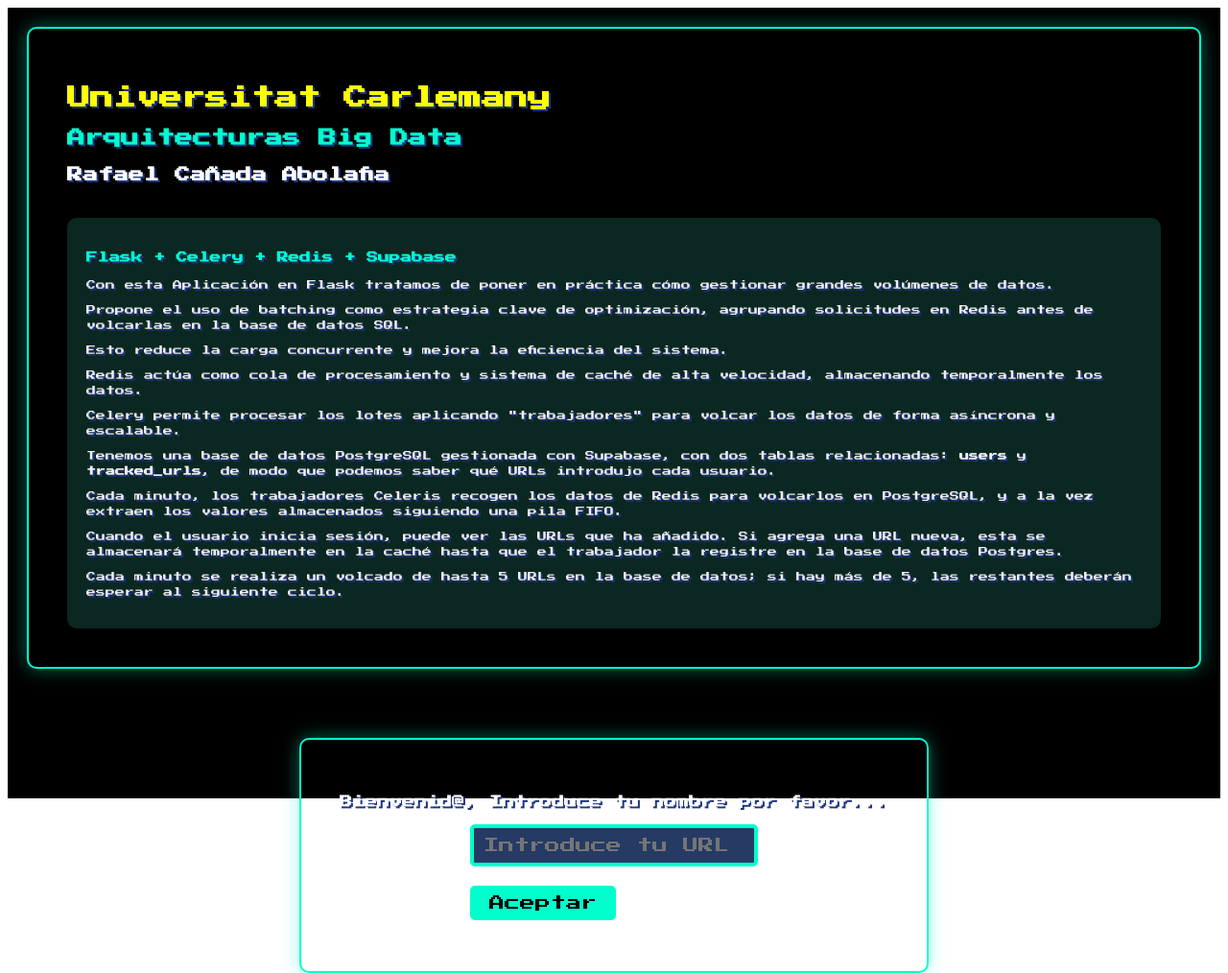
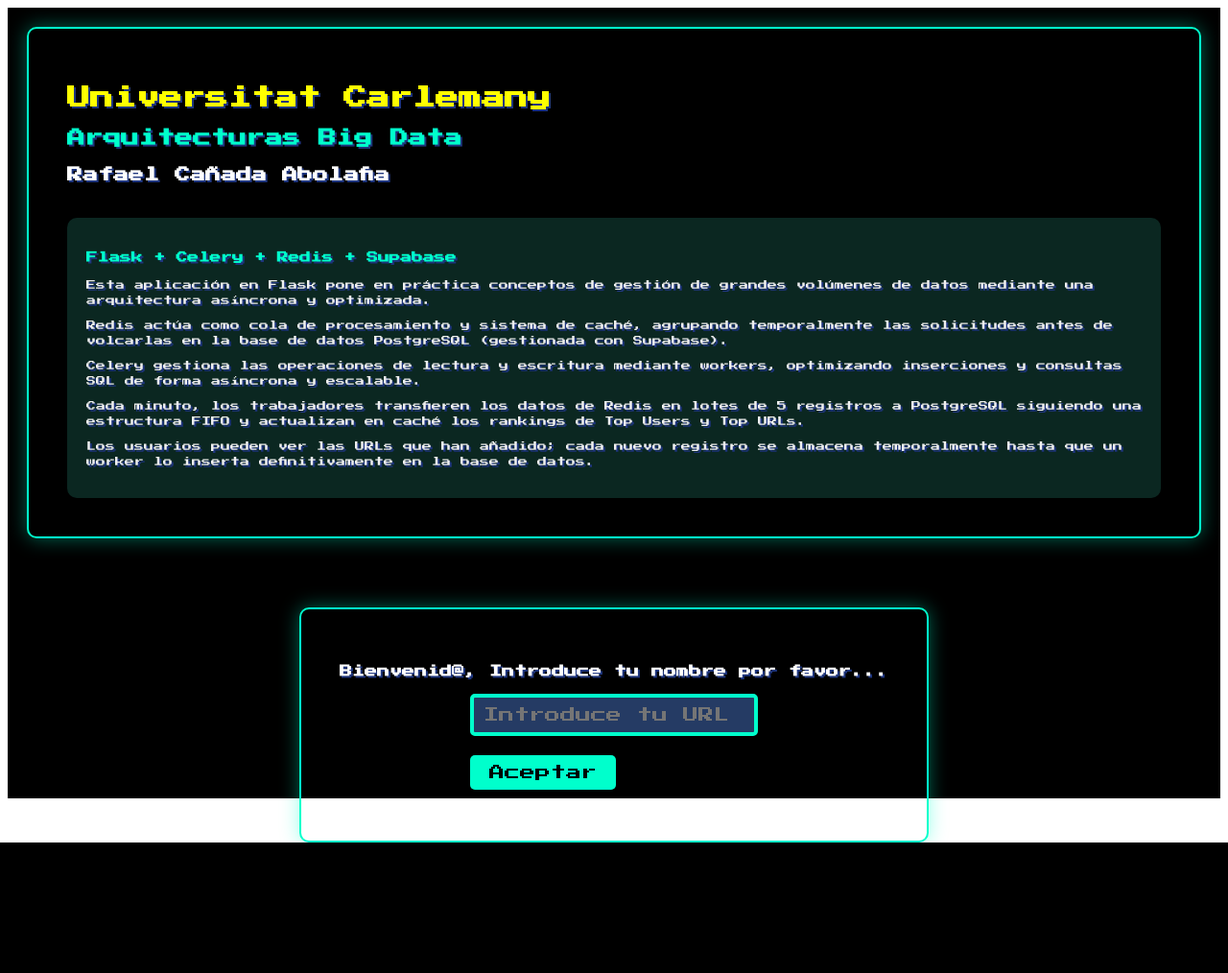
Before and after one commit to falin23333/Arquitecturas_Big_data, a Flask app: page / in a window 1280 px wide. Shown: the whole page at 96% size. After the commit the page ends 878 px from the top, so only its background shows below. Run offline with Flask 3, Linux system fonts and the light colour scheme; some libraries are stand-ins or nearby versions.

Commit message:
final_commit

```diff
--- a/my_flask_app/app/app.py
+++ b/my_flask_app/app/app.py
@@ -7,7 +7,7 @@
 from zoneinfo import ZoneInfo
 import json
 import os
-from tasks import get_tracked_urls_from_redis
+
 "docker run -d --name redis-stack-5 -p 6379:6379 -p 8001:8001 redis/redis-stack:latest"
 REDIS_HOST = os.getenv("REDIS_HOST", "redis")
 REDIS_PORT = int(os.getenv("REDIS_PORT", 6379))
@@ -80,6 +80,38 @@
         except Exception as e:
             print(f"Error al procesar item: {item} -> {e}")
     return tracked_data
+
+def get_tracke_top_url_from_redis():
+    pipe = redis_conn.pipeline()
+    pipe.lrange("top_urls", 0, -1)
+    urls_tracked_from_redis = pipe.execute()
+    url_items = urls_tracked_from_redis[0] or []
+
+    tracked_data = []
+    for item in url_items:
+        try:
+            data = json.loads(item)  # decode JSON
+            tracked_data.append((data["url"], data["visits"]))
+        except Exception as e:
+            print(f"Error al procesar item: {item} -> {e}")
+    return tracked_data
+
+
+def get_tracke_top_users_from_redis():
+    pipe = redis_conn.pipeline()
+    pipe.lrange("top_users", 0, -1)
+    users_tracked_from_redis = pipe.execute()
+    users_items = users_tracked_from_redis[0] or []
+
+    tracked_data = []
+    for item in users_items:
+        try:
+            data = json.loads(item)
+            tracked_data.append((data["username"], data["count"]))
+        except Exception as e:
+            print(f"Error al procesar item: {item} -> {e}")
+    return tracked_data
+
 #################################
 
 
@@ -122,38 +154,14 @@
         print(f"NO EXISTE EL USUARIO {e}")
     finally:
         conn.close()
-def top_users_post():
-    try:
-        conn = connect_to_database()
-        cursor = conn.cursor()
-        cursor.execute("""SELECT u.usuario, COUNT(t.id_user) AS total_urls
-                        FROM users u
-                        LEFT JOIN tracked_urls t ON u.id = t.id_user
-                        GROUP BY u.usuario
-                        ORDER BY total_urls DESC""")
-        result = cursor.fetchall()
-        return result
 
-    except Exception as e:
-        print(f"NO EXISTE EL USUARIO {e}")
-    finally:
-        conn.close()
-def top_urls():
-    try:
-        conn = connect_to_database()
-        cursor = conn.cursor()
-        cursor.execute("""SELECT url, COUNT(*) AS total_veces FROM
-                        tracked_urls GROUP BY url ORDER BY total_veces DESC;""")
-        result = cursor.fetchall()
-        return result
-
-    except Exception as e:
-        print(f"NO EXISTE EL USUARIO {e}")
-    finally:
-        conn.close()
 def is_valid_url(url: str) -> bool:
     pattern = r"^(https?:\/\/)?(www\.)?[a-zA-Z0-9]+\.[a-zA-Z]+$"
     return bool(re.fullmatch(pattern, url))  # Comprueba si la URL cumple el patrón
+
+#########################################code################################################
+###############################################################################################
+
 
 @app.route("/", methods=['GET', 'POST'])
 def home():
@@ -167,20 +175,21 @@
 
             idd = find_name_to_database(nombre)
 
-            tracked_urls_user = find_urls_from_user_to_database(idd[0])
+            #tracked_urls_user = find_urls_from_user_to_database(idd[0])
+            tracked_urls_user = []
             session["idd"] = idd
-            top_users = top_users_post()
+            top_users = get_tracke_top_users_from_redis()
 
-            top_urlss = top_urls()
+            top_urlss = get_tracke_top_url_from_redis()
             return render_template('contenido.html',nombre=nombre, idd=idd,tracked_urls_user=tracked_urls_user,top_users=top_users,top_urlss=top_urlss)
         else:
 
-            tracked_urls_user = find_urls_from_user_to_database(idd[0])
+            #tracked_urls_user = find_urls_from_user_to_database(idd[0])
+            tracked_urls_user = []
+            session["idd"] = idd
+            top_users = get_tracke_top_users_from_redis()
 
-            session["idd"] = idd
-            top_users = top_users_post()
-
-            top_urlss = top_urls()
+            top_urlss = get_tracke_top_url_from_redis()
             return render_template('contenido.html',nombre=nombre,idd=idd,tracked_urls_user=tracked_urls_user,top_users=top_users,top_urlss=top_urlss)
 
     else:
@@ -211,21 +220,32 @@
         if request.method=="POST":
             url = request.form.get("urlinput")
 
+
             if url and is_valid_url(url):
                 insert_url_to_redis(url,idd[0])
-                tracked_data=get_tracke_url_from_redis()
-                top_users = top_users_post()
-                tracked_urls_user = find_urls_from_user_to_database(idd[0])
-                top_urlss = top_urls()
+
 
             else:
                 return "Urls no valida"
 
         tracked_data=get_tracke_url_from_redis()
-        top_users = top_users_post()
-        tracked_urls_user = find_urls_from_user_to_database(idd[0])
-        top_urlss = top_urls()
+        top_users = get_tracke_top_users_from_redis()
+        #tracked_urls_user = find_urls_from_user_to_database(idd[0])
+        tracked_urls_user = []
+        top_urlss = get_tracke_top_url_from_redis()
     return render_template("contenido.html",tracked_data = tracked_data,tracked_urls_user=tracked_urls_user, idd= idd,top_users=top_users,top_urlss=top_urlss)
+@app.route("/ver", methods=["POST"])
+def ver():
 
+    idd = session.get("idd")
+
+    # Ejecutas tu función
+    tracked_urls_user = find_urls_from_user_to_database(idd[0])
+    tracked_data=get_tracke_url_from_redis()
+    top_users = get_tracke_top_users_from_redis()
+    #tracked_urls_user = find_urls_from_user_to_database(idd[0])
+    print("tracked_urls_user")
+    top_urlss = get_tracke_top_url_from_redis()
+    return render_template("contenido.html",tracked_data = tracked_data,tracked_urls_user=tracked_urls_user, idd= idd,top_users=top_users,top_urlss=top_urlss)
 if __name__ == "__main__":
     app.run(host="0.0.0.0", port=5000)
--- a/my_flask_app/app/templates/index.html
+++ b/my_flask_app/app/templates/index.html
@@ -14,15 +14,12 @@
             <br>
             <div class="resumen" style="background-color: #0b2721; color: #f0f0f0; padding: 20px; border-radius: 10px; line-height: 1.6; font-size: 10px;">
             <h3>Flask + Celery + Redis + Supabase</h3>
-            <p>Con esta Aplicación en Flask tratamos de poner en práctica cómo gestionar grandes volúmenes de datos.</p>
-            <p>Propone el uso de batching como estrategia clave de optimización, agrupando solicitudes en Redis antes de volcarlas en la base de datos SQL.</p>
-            <p>Esto reduce la carga concurrente y mejora la eficiencia del sistema.</p>
-            <p>Redis actúa como cola de procesamiento y sistema de caché de alta velocidad, almacenando temporalmente los datos.</p>
-            <p>Celery permite procesar los lotes aplicando "trabajadores" para volcar los datos de forma asíncrona y escalable.</p>
-            <p>Tenemos una base de datos PostgreSQL gestionada con Supabase, con dos tablas relacionadas: <strong>users</strong> y <strong>tracked_urls</strong>, de modo que podemos saber qué URLs introdujo cada usuario.</p>
-            <p>Cada minuto, los trabajadores Celeris recogen los datos de Redis para volcarlos en PostgreSQL, y a la vez extraen los valores almacenados siguiendo una pila FIFO.</p>
-            <p>Cuando el usuario inicia sesión, puede ver las URLs que ha añadido. Si agrega una URL nueva, esta se almacenará temporalmente en la caché hasta que el trabajador la registre en la base de datos Postgres.</p>
-            <p>Cada minuto se realiza un volcado de hasta 5 URLs en la base de datos; si hay más de 5, las restantes deberán esperar al siguiente ciclo.</p>
+            <p>Esta aplicación en Flask pone en práctica conceptos de gestión de grandes volúmenes de datos mediante una arquitectura asíncrona y optimizada.</p>
+            <p>Redis actúa como cola de procesamiento y sistema de caché, agrupando temporalmente las solicitudes antes de volcarlas en la base de datos PostgreSQL (gestionada con Supabase).</p>
+            <p>Celery gestiona las operaciones de lectura y escritura mediante workers, optimizando inserciones y consultas SQL de forma asíncrona y escalable.</p>
+            <p>Cada minuto, los trabajadores transfieren los datos de Redis en lotes de 5 registros a PostgreSQL siguiendo una estructura FIFO y actualizan en caché los rankings de Top Users y Top URLs.</p>
+            <p>Los usuarios pueden ver las URLs que han añadido; cada nuevo registro se almacena temporalmente hasta que un worker lo inserta definitivamente en la base de datos.</p>
+
             </div>
         </div>
 
```
Also changed, not shown: my_celery_app/app/tasks.py (+31 -7 lines), my_flask_app/app/templates/contenido.html (+7 -2 lines).
